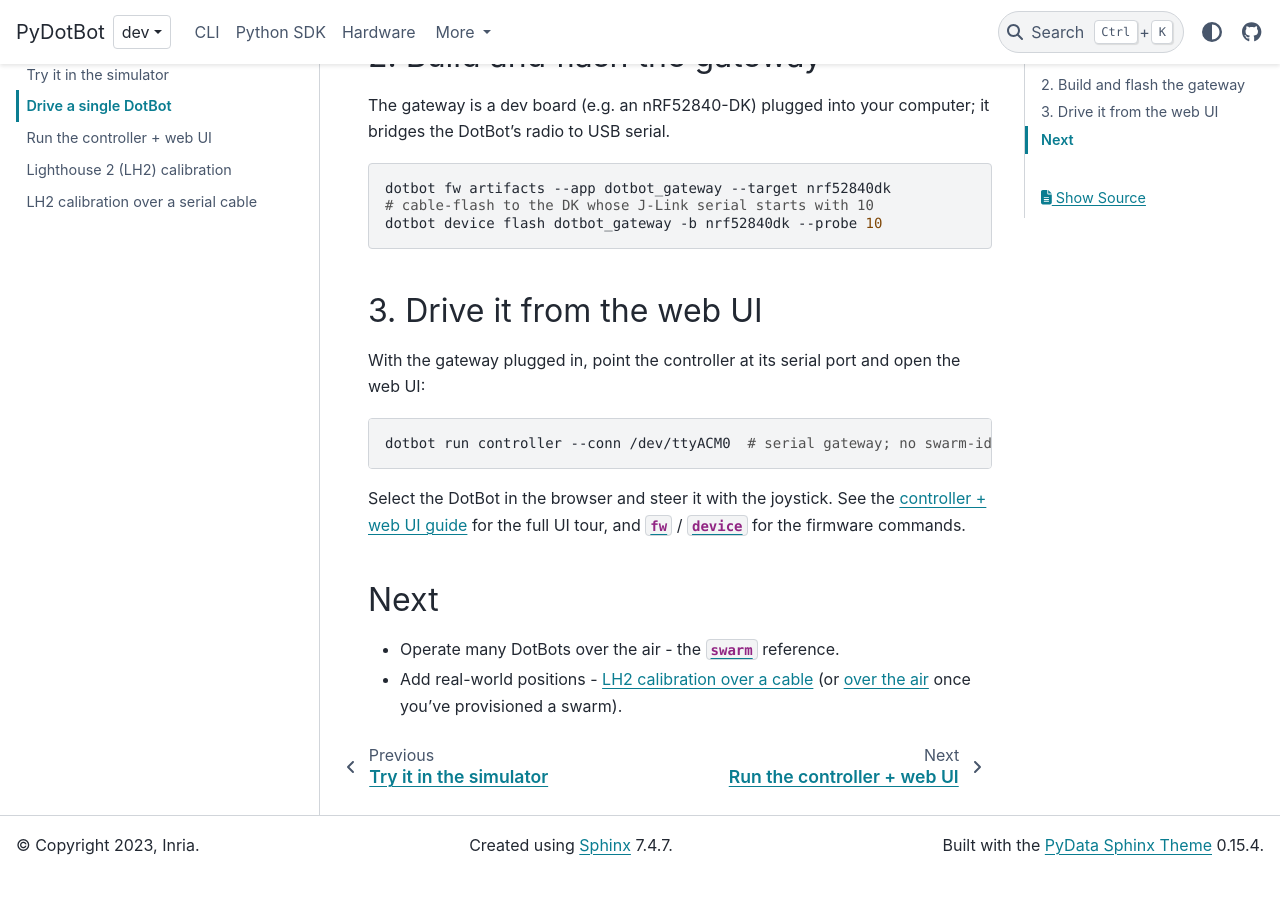
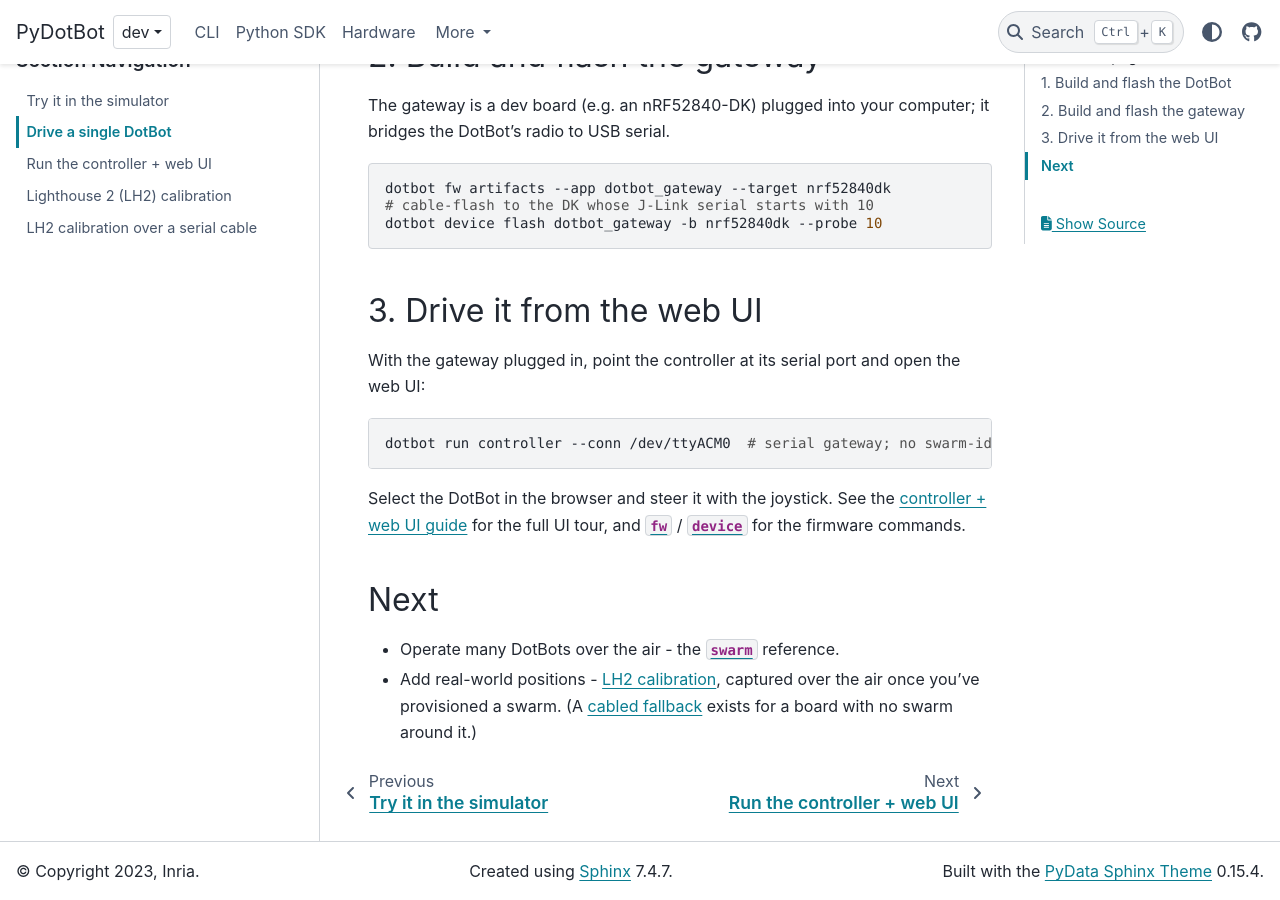
Before and after one commit to DotBots/PyDotBot, a Sphinx documentation site: the page built from doc/guides/one-bot.md, in a window 1280 px wide and 900 px high, scrolled down 700 px. Built offline with Sphinx 7.4.7 and the PyData theme 0.15.4, drawn with Linux system fonts in a browser that asks for light colours; before the commit the page ends 1574 px from its top, so only the background shows below that.

Commit message:
doc: lead single-bot calibration with the over-the-air flow
AI-assisted: Claude Opus 5

```diff
--- a/doc/guides/one-bot.md
+++ b/doc/guides/one-bot.md
@@ -49,5 +49,7 @@
 ## Next
 
 - Operate many DotBots over the air - the [`swarm`](../cli/swarm.md) reference.
-- Add real-world positions - [LH2 calibration over a cable](lh2-calibration-cabled.md)
-  (or [over the air](lh2-calibration.md) once you've provisioned a swarm).
+- Add real-world positions - [LH2 calibration](lh2-calibration.md), captured over
+  the air once you've provisioned a swarm. (A
+  [cabled fallback](lh2-calibration-cabled.md) exists for a board with no swarm
+  around it.)
```
